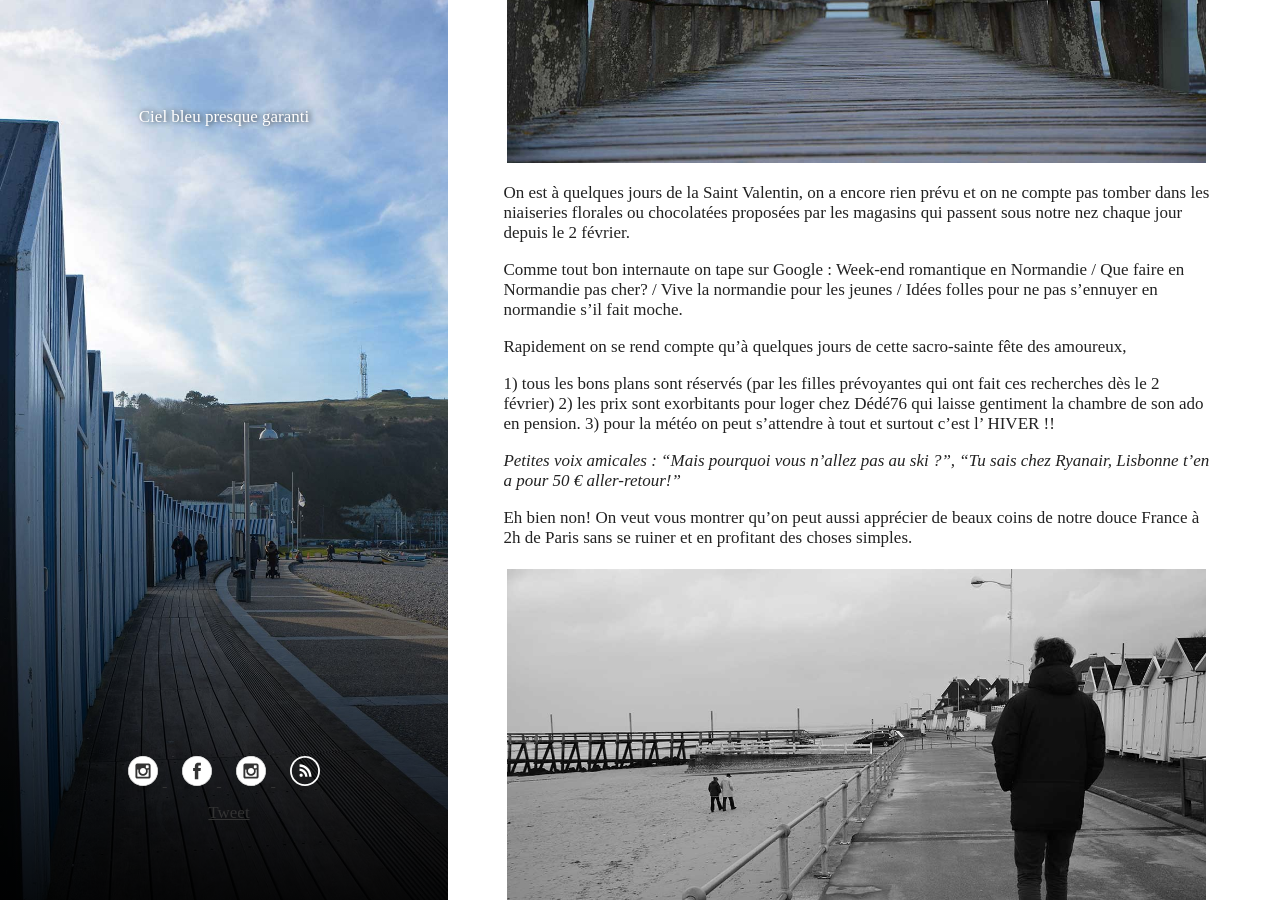
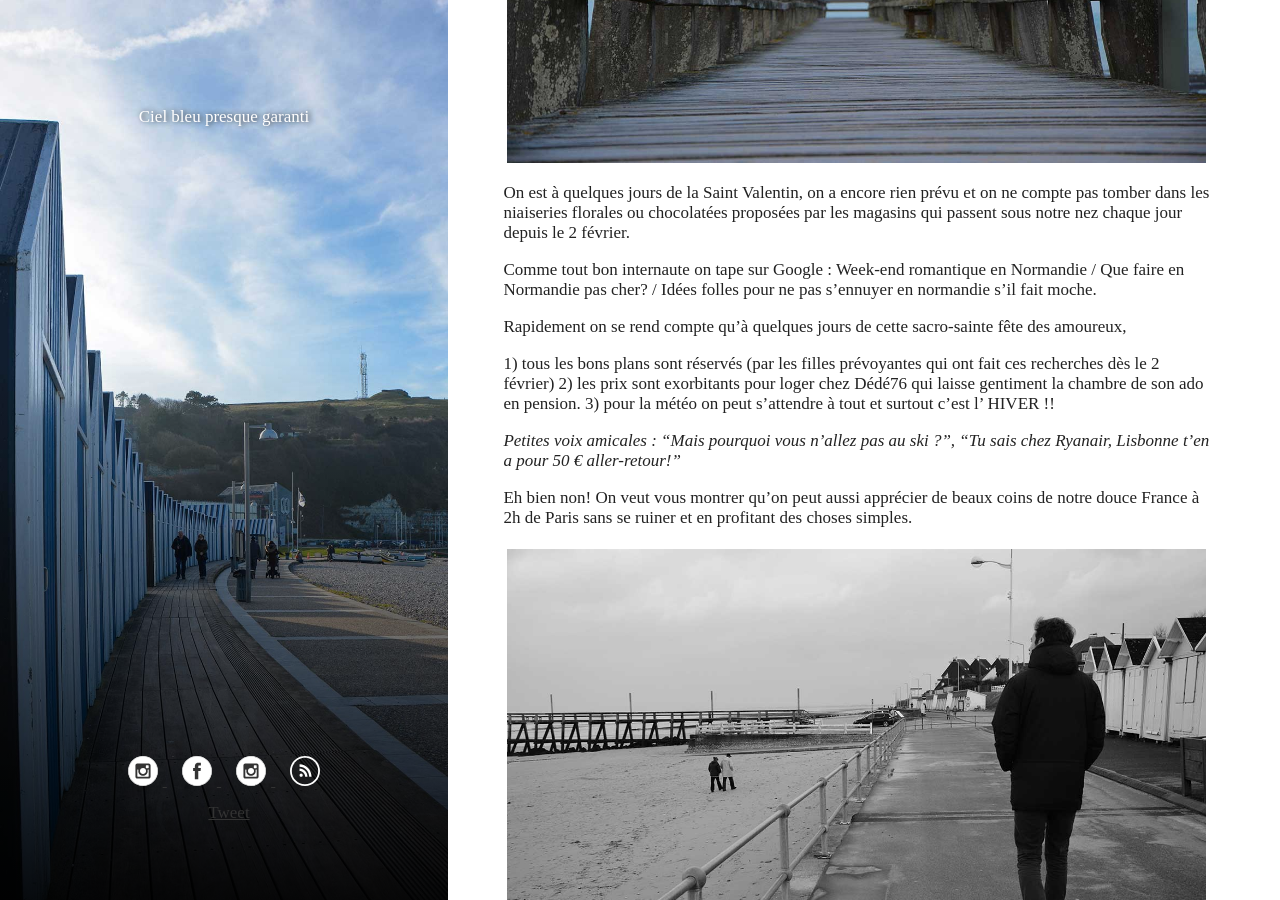
Before and after one commit to FlorentD/cairatuverras.github.io, a Jekyll site: the page built from _posts/2017-02-14-week-end-normandie_1.md, in a window 1280 px wide and 900 px high, scrolled down 752 px. Built offline with Jekyll 4.4.1, drawn with Linux system fonts in a browser that asks for light colours; comment, search, counter and statistics services are not loaded.

Commit message:
Update 2017-02-14-week-end-normandie_1.md

```diff
--- a/_posts/2017-02-14-week-end-normandie_1.md
+++ b/_posts/2017-02-14-week-end-normandie_1.md
@@ -15,7 +15,7 @@ author: Déborah
 
 On est à quelques jours de la Saint Valentin, on a encore rien prévu et on ne compte pas tomber dans les niaiseries florales ou chocolatées proposées par les magasins qui passent sous notre nez chaque jour depuis le 2 février.
 
-Comme tout bon internaute on tape sur  Google : Week-end romantique en Normandie / Que faire en Normandie pas cher? / Vive la normandie pour les jeunes / Idées folles pour ne pas s’ennuyer en normandie s'il fait moche.
+Comme tout bon internaute on tape sur  Google : Week-end romantique en Normandie / Que faire en Normandie pas cher?  / Idées folles pour ne pas s’ennuyer en normandie s'il fait moche.
 
 Rapidement on se rend compte qu'à quelques jours de cette sacro-sainte fête des amoureux,
 
```
